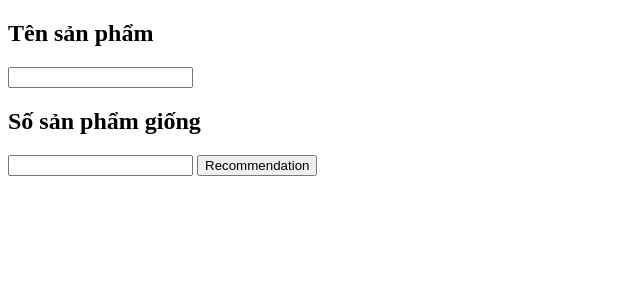
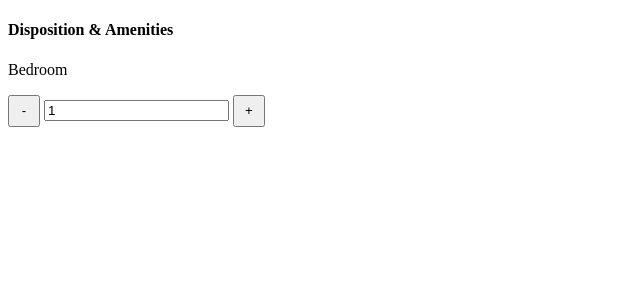
Before and after one commit to tqt-coder/product-recommendation-system, a Flask app: template templates/login.html in a window 1280 px wide. Shown: the top 300 px of the page, without its empty margins (0-640 px from the left). Run offline with Flask 2, Linux system fonts and the light colour scheme; the template is opened without the code that fills it, so the values that code supplies are empty; parts of the project's set-up code (start-up, migrations or seed data) failed here and were passed over.

Commit message:
button increate and decreate

```diff
--- a/templates/login.html
+++ b/templates/login.html
@@ -1,19 +1,102 @@
 <!DOCTYPE html>
 <html lang="en">
+
 
 <head>
     <meta charset="UTF-8">
     <meta http-equiv="X-UA-Compatible" content="IE=edge">
     <meta name="viewport" content="width=device-width, initial-scale=1.0">
     <title>Login</title>
+    <style>
+        icon-shape {
+            display: inline-flex;
+            align-items: center;
+            justify-content: center;
+            text-align: center;
+            vertical-align: middle;
+        }
+
+        .icon-sm {
+            width: 2rem;
+            height: 2rem;
+
+        }
+    </style>
 </head>
 
 <body>
-    <form action="./recommendation" method="post">
+    <!-- <form action="./recommendation" method="post">
         <h2>Tên sản phẩm</h2><input type="text" name="title">
         <h2>Số sản phẩm giống</h2><input type="text" name="quantity">
         <button>Recommendation</button>
-    </form>
+    </form> -->
+    <div class="container">
+        <div class="row mb-8 justify-content-center ">
+            <div class="col-md-6 col-12">
+                <div class="mb-4 border-bottom pb-2">
+                    <h4 class="mb-0">Disposition & Amenities</h4>
+                </div>
+                <div class="row">
+                    <div class="col-12">
+
+                        <div class="col-12">
+                            <div class="d-flex justify-content-between">
+                                <div>
+                                    <p class="text-dark">Bedroom</p>
+                                </div>
+                                <div class="input-group w-auto justify-content-end align-items-center">
+                                    <input type="button" value="-"
+                                        class="button-minus border rounded-circle  icon-shape icon-sm mx-1 "
+                                        data-field="quantity">
+                                    <input type="number" step="1" max="10" value="1" name="quantity"
+                                        class="quantity-field border-0 text-center w-25">
+                                    <input type="button" value="+"
+                                        class="button-plus border rounded-circle icon-shape icon-sm lh-0"
+                                        data-field="quantity">
+                                </div>
+                            </div>
+                        </div>
+
+                    </div>
+                </div>
+            </div>
+        </div>
+        <script>
+            function incrementValue(e) {
+                e.preventDefault();
+                var fieldName = $(e.target).data('field');
+                var parent = $(e.target).closest('div');
+                var currentVal = parseInt(parent.find('input[name=' + fieldName + ']').val(), 10);
+
+                if (!isNaN(currentVal)) {
+                    parent.find('input[name=' + fieldName + ']').val(currentVal + 1);
+                } else {
+                    parent.find('input[name=' + fieldName + ']').val(0);
+                }
+            }
+
+            function decrementValue(e) {
+                e.preventDefault();
+                var fieldName = $(e.target).data('field');
+                var parent = $(e.target).closest('div');
+                var currentVal = parseInt(parent.find('input[name=' + fieldName + ']').val(), 10);
+
+                if (!isNaN(currentVal) && currentVal > 0) {
+                    parent.find('input[name=' + fieldName + ']').val(currentVal - 1);
+                } else {
+                    parent.find('input[name=' + fieldName + ']').val(0);
+                }
+            }
+
+            $('.input-group').on('click', '.button-plus', function (e) {
+                incrementValue(e);
+            });
+
+            $('.input-group').on('click', '.button-minus', function (e) {
+                decrementValue(e);
+            });
+
+        </script>
 </body>
 
 </html>
--- a/web.py
+++ b/web.py
@@ -39,10 +39,10 @@ def resutl():
     quantity = request.form['quantity']
 
     table = recommandation(title, int(quantity) + 1)
-    a = ""
+    str = ""
     for item, link in table:
-        a = a + f"[{item}]({link})"
-    return a
+        str = str + f"[{item}]({link})"
+    return str
 
 
 if __name__ == '__main__':
```
